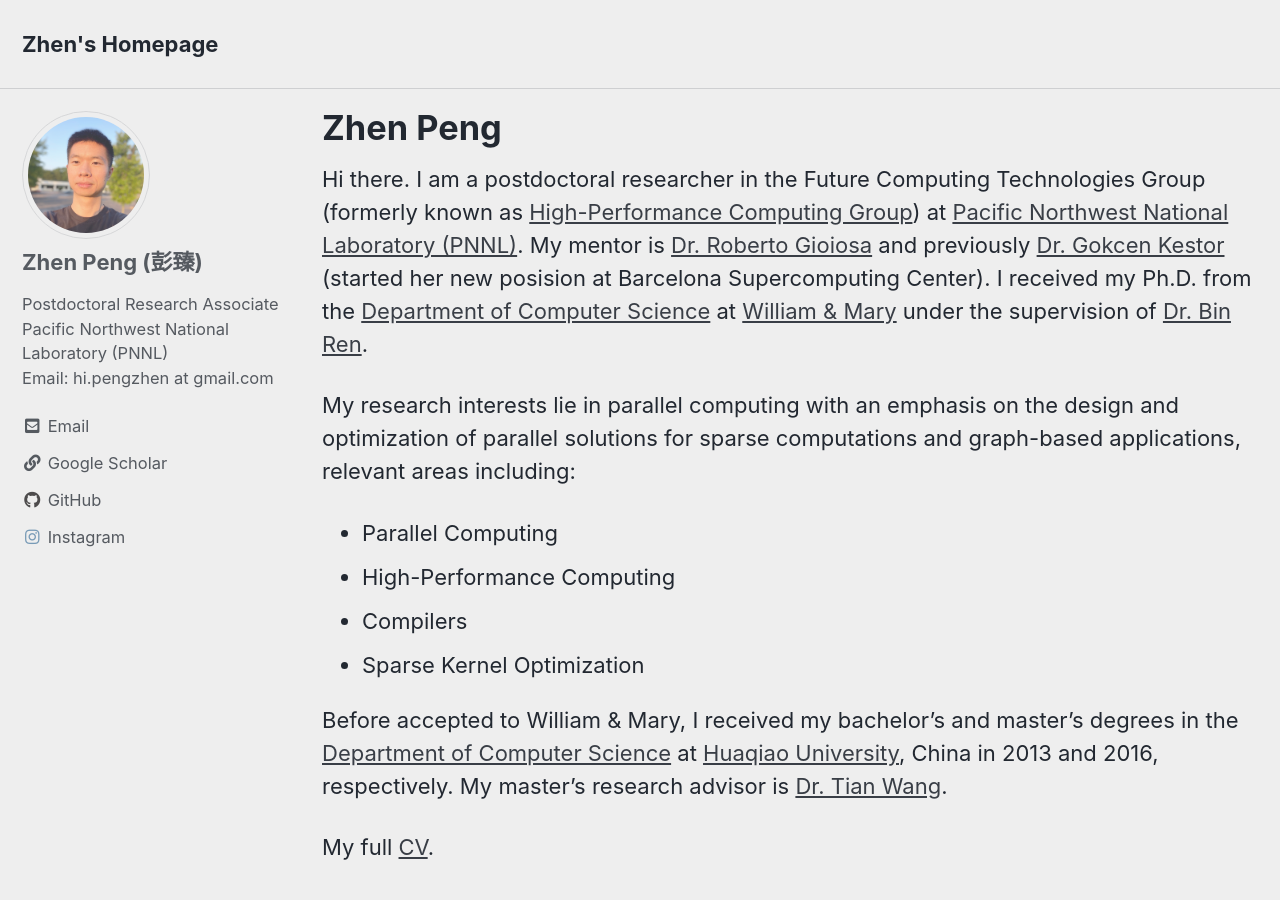
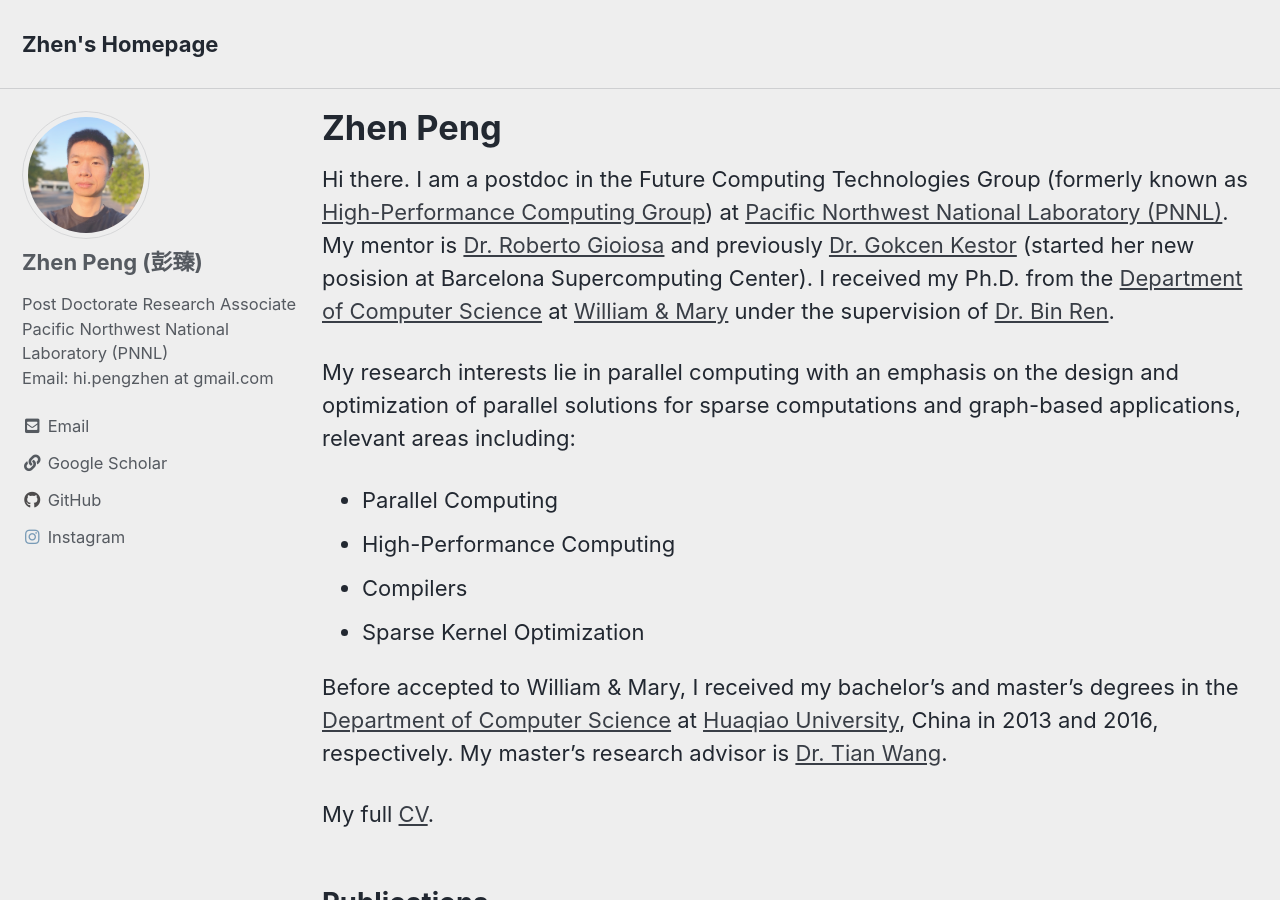
Before and after one commit to johnpzh/johnpzh.github.io, a Jekyll site: the page built from index.md, in a window 1280 px wide and 900 px high. Built offline with Jekyll 4.4.1, drawn with Linux system fonts in a browser that asks for light colours; cached includes are drawn as plain includes.

Commit message:
minor updates about title

```diff
--- a/_config.yml
+++ b/_config.yml
@@ -104,7 +104,7 @@ analytics:
 author:
   name             : "Zhen Peng (彭臻)"
   avatar           : /assets/images/head.jpg # path of avatar image, e.g. "/assets/images/bio-photo.jpg"
-  bio              : "Postdoctoral Research Associate<br>
+  bio              : "Post Doctorate Research Associate<br>
   Pacific Northwest National Laboratory (PNNL)<br>
   Email: hi.pengzhen at gmail.com"
   # location         : "Castro Valley, CA"
--- a/index.md
+++ b/index.md
@@ -7,7 +7,7 @@ author_profile: true
 ---
 
 
-Hi there. I am a postdoctoral researcher in the Future Computing Technologies Group (formerly known as [High-Performance Computing Group][HPCPNNL]) at [Pacific Northwest National Laboratory (PNNL)][PNNL]. My mentor is [Dr. Roberto Gioiosa][RobertoGioiosa] and previously [Dr. Gokcen Kestor][GokcenKestor] (started her new posision at Barcelona Supercomputing Center). I received my Ph.D. from the [Department of Computer Science][WMCS] at [William & Mary][W&M] under the supervision of [Dr. Bin Ren][BinRen].
+Hi there. I am a postdoc in the Future Computing Technologies Group (formerly known as [High-Performance Computing Group][HPCPNNL]) at [Pacific Northwest National Laboratory (PNNL)][PNNL]. My mentor is [Dr. Roberto Gioiosa][RobertoGioiosa] and previously [Dr. Gokcen Kestor][GokcenKestor] (started her new posision at Barcelona Supercomputing Center). I received my Ph.D. from the [Department of Computer Science][WMCS] at [William & Mary][W&M] under the supervision of [Dr. Bin Ren][BinRen].
 
 My research interests lie in parallel computing with an emphasis on the design and optimization of parallel solutions for sparse computations and graph-based applications, relevant areas including:
 
```
Also changed, not shown: 1 other file.
